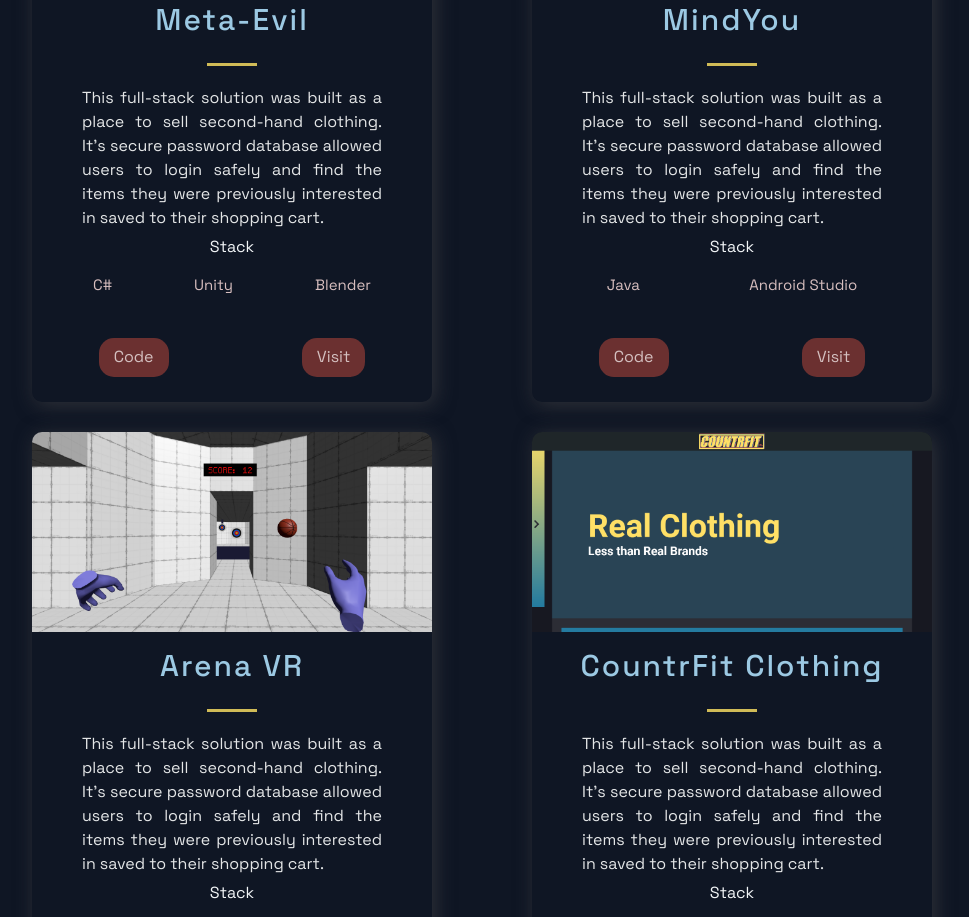
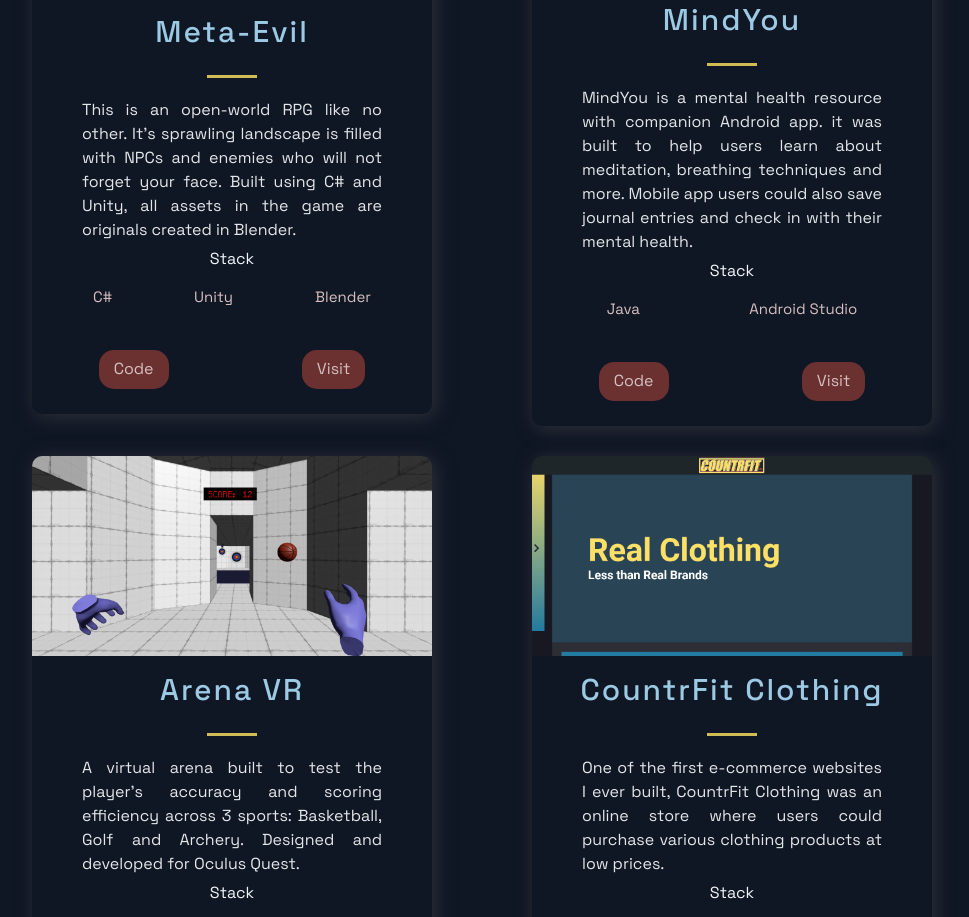
Before and after one commit to seanking8/portfolio, a Next.js app: page / in a window 1280 px wide. Shown: the part 1695-2612 px from the top of the page, without its empty margins (158-1127 px from the left). Built offline with nearby package versions, Linux system fonts and the light colour scheme.

Commit message:
Updated project descriptions

```diff
--- a/src/components/Footer/Footer.js
+++ b/src/components/Footer/Footer.js
@@ -11,7 +11,7 @@
       <LinkList>
         <LinkColumn>
           <LinkTitle>Call</LinkTitle>
-          <LinkItem href="tel:086-243-1535">+353-86-243-1535</LinkItem>
+          <LinkItem href="tel:672-673-1136">+1-672-673-1136</LinkItem>
         </LinkColumn>
         <LinkColumn>
           <LinkTitle>Email</LinkTitle>
--- a/src/constants/constants.js
+++ b/src/constants/constants.js
@@ -1,14 +1,7 @@
 export const projects = [
   {
-    // title: 'Unichat',
-    // description: "This is a code repository for the corresponding video tutorial. In this video, we will create a full Realtime Chat Application",
-    // image: '/images/4.jpg',
-    // tags: ['React', 'ChatEngine', 'Firebase'],
-    // source: 'https://google.com',
-    // visit: 'https://google.com',
-    // id: 3,
     title: 'Flood - FPS Game',
-    description: "This full-stack solution was built as a place to sell second-hand clothing. It's secure password database allowed users to login safely and find the items they were previously interested in saved to their shopping cart.",
+    description: "In this fast-paced shooter, the objective is to beat the rising water level and escape a compound full of deadly robots. Built using C# and Unity, all assets in the game are originals created in Blender.",
     image: '/images/Flood_1.png',
     tags: ['C#', 'Unity', 'Blender'],
     source: 'https://github.com/seanking8/Flood_FPS_Game',
@@ -16,13 +9,6 @@
     id: 4,
   },
   {
-    // title: 'WebRTC App',
-    // description: "This is a code repository for the corresponding YouTube video. In this tutorial, we're going to build and deploy a React Video Chat Application using WebRTC.",
-    //   image: '/images/3.jpg',
-    //   tags: ['React', 'WebRTC'],
-    // source: 'https://google.com',
-    // visit: 'https://google.com',
-    // id: 2,
     title: 'IRL Vintage',
     description: "This full-stack solution was built as a place to sell second-hand clothing. It's secure password database allowed users to login safely and find the items they were previously interested in saved to their shopping cart.",
     image: '/images/IRLV_2.png',
@@ -32,15 +18,8 @@
     id: 2,
   },
   {
-    // title: 'MERN Memories',
-    // description: "Using React, Node.js, Express & MongoDB you'll learn how to build a Full Stack MERN Application - from start to finish. The App is called Memories and it is a simple social media app that allows users to post interesting events that happened in their lives.",
-    //   image: '/images/1.png',
-    //   tags: ['Mongo', 'Express', 'React', 'Node'],
-    // source: 'https://google.com',
-    // visit: 'https://google.com',
-    // id: 0,
     title: 'Meta-Evil',
-    description: "This full-stack solution was built as a place to sell second-hand clothing. It's secure password database allowed users to login safely and find the items they were previously interested in saved to their shopping cart.",
+    description: "This is an open-world RPG like no other. It's sprawling landscape is filled with NPCs and enemies who will not forget your face. Built using C# and Unity, all assets in the game are originals created in Blender.",
     image: '/images/MetaEvil1.png',
     tags: ['C#', 'Unity', 'Blender'],
     source: 'https://github.com/seanking8/MetaEvil',
@@ -48,15 +27,8 @@
     id: 0,
   },
   {
-    // title: 'E-Commerce',
-    // description:"While building it you're going to learn many advanced React & JavaScript topics, as well as how to use Stripe for card transactions. On top of that, at the end of the video, you will have this unique and complex webshop app that you will be able to add to your portfolio. And trust me, e-commerce applications are impressive.",
-    // image: '/images/2.png',
-    // tags: ['React', 'JavaScript'],
-    // source: 'https://google.com',
-    // visit: 'https://google.com',
-    // id: 1,
     title: 'MindYou',
-    description: "This full-stack solution was built as a place to sell second-hand clothing. It's secure password database allowed users to login safely and find the items they were previously interested in saved to their shopping cart.",
+    description: "MindYou is a mental health resource with companion Android app. it was built to help users learn about meditation, breathing techniques and more. Mobile app users could also save journal entries and check in with their mental health.",
     image: '/images/MY_1.png',
     tags: ['Java', 'Android Studio'],
     source: '/',
@@ -64,15 +36,8 @@
     id: 5,
   },
   {
-    // title: 'E-Commerce',
-    // description:"While building it you're going to learn many advanced React & JavaScript topics, as well as how to use Stripe for card transactions. On top of that, at the end of the video, you will have this unique and complex webshop app that you will be able to add to your portfolio. And trust me, e-commerce applications are impressive.",
-    // image: '/images/2.png',
-    // tags: ['React', 'JavaScript'],
-    // source: 'https://google.com',
-    // visit: 'https://google.com',
-    // id: 1,
     title: 'Arena VR',
-    description: "This full-stack solution was built as a place to sell second-hand clothing. It's secure password database allowed users to login safely and find the items they were previously interested in saved to their shopping cart.",
+    description: "A virtual arena built to test the player's accuracy and scoring efficiency across 3 sports: Basketball, Golf and Archery. Designed and developed for Oculus Quest.",
     image: '/images/Arena_2.png',
     tags: ['C#', 'Unity', 'XR Toolkit'],
     source: 'https://github.com/seanking8/The_Arena_VR_Game',
@@ -80,15 +45,8 @@
     id: 1,
   },
   {
-    // title: 'Unichat',
-    // description: "This is a code repository for the corresponding video tutorial. In this video, we will create a full Realtime Chat Application",
-    // image: '/images/4.jpg',
-    // tags: ['React', 'ChatEngine', 'Firebase'],
-    // source: 'https://google.com',
-    // visit: 'https://google.com',
-    // id: 3,
     title: 'CountrFit Clothing',
-    description: "This full-stack solution was built as a place to sell second-hand clothing. It's secure password database allowed users to login safely and find the items they were previously interested in saved to their shopping cart.",
+    description: "One of the first e-commerce websites I ever built, CountrFit Clothing was an online store where users could purchase various clothing products at low prices.",
     image: '/images/CFC_2.png',
     tags: ['HTML5', 'CSS', 'JS'],
     source: 'https://github.com/seanking8/CountrFitClothing',
```
